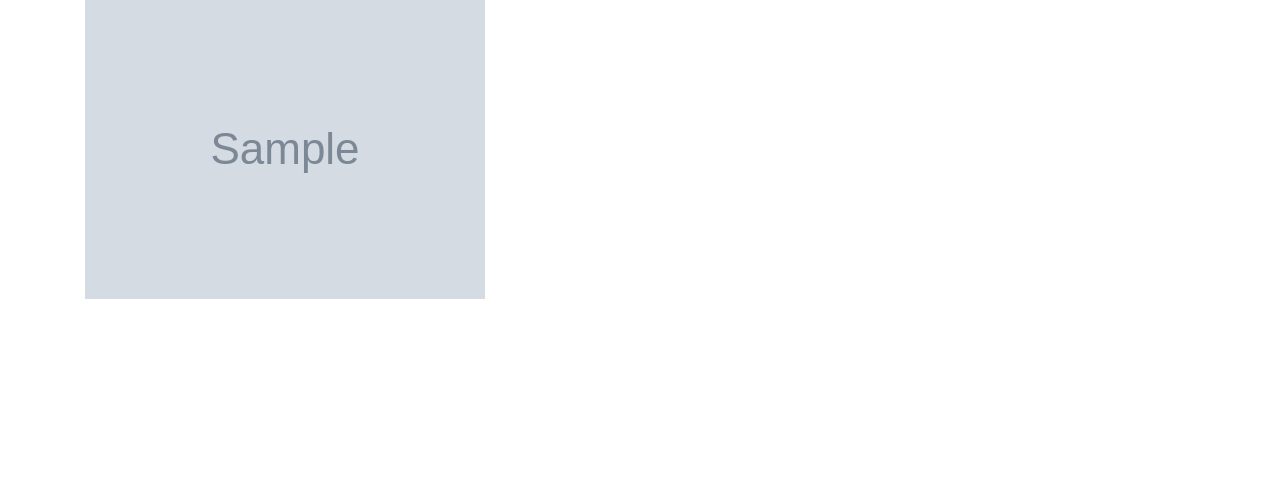
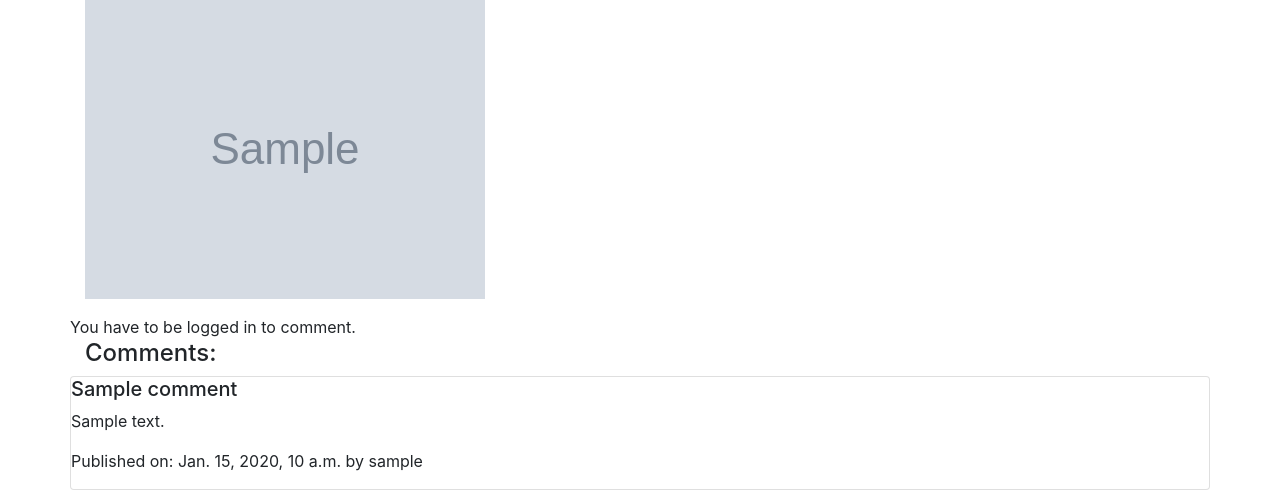
Before and after one commit to EerikSaksi/rate_my_rating, a Django app: a page that uses templates/website_details.html in a window 1280 px wide. Shown: the part 340-830 px from the top of the page. Before the commit the page ends 639 px from the top, so only its background shows below. Run offline with Django 3.2, Linux system fonts and the light colour scheme; tables that the repository leaves empty hold one stand-in row (values such as "Sample post"); grey boxes marked "Sample" are stand-in pictures; some libraries are stand-ins or nearby versions.

Commit message:
comments on website detail page

```diff
--- a/templates/website_details.html
+++ b/templates/website_details.html
@@ -28,10 +28,10 @@
             <h3>Average rating<h3>
             <h4>{{ website.average_rating }}/5</h4>
 
-            {% if form %}
+            {% if rating_form %}
             <form method="post">
                 {% csrf_token %}
-                {{ form|crispy }}
+                {{ rating_form|crispy }}
                 <button class="btn btn-primary" type="submit">Rate</button>
             </form>
             {% else %}
@@ -52,4 +52,29 @@
             {% endif %}
         </div>
     </div>
+    <div class="row">
+        {% if comment_form %}
+        <h4>Post comment:</h4>
+        <form method="post">
+            {% csrf_token %}
+            {{ comment_form|crispy }}
+            <button class="btn btn-primary" type="submit">Post comment</button>
+        </form>
+        {% else %}
+        <div>You have to be logged in to comment.</div>
+        {% endif %}
+    </div>
+
+    {% if comments %}
+    <h4>Comments:</h4>
+    {% for comment in comments %}
+        <div class="card row">
+            <h5>{{ comment.title }}</h5>
+            <p>{{ comment.text }}</p>
+            <p>Published on: {{ comment.published }} by {{ comment.user }}</p>
+        </div>
+    {% endfor %}
+    {% else %}
+        <h4>No comments so far. Be the first one!</h4>
+    {% endif %}
 {% endblock %}
--- a/webapp/views.py
+++ b/webapp/views.py
@@ -1,5 +1,5 @@
 from django.shortcuts import render, redirect, get_object_or_404
-from webapp.models import RatingWebsite, Rating
+from webapp.models import RatingWebsite, Rating, Comment
 from webapp.forms import UserForm, UserProfileForm, WebsiteForm, RatingForm, CommentForm, UserEditForm
 from datetime import datetime
 from django.contrib.auth import authenticate, login, logout
@@ -250,6 +250,7 @@ def show_websites(request):
 def website_detail(request, website_slug):
     website = RatingWebsite.objects.get(slug=website_slug)
     ratings = Rating.objects.filter(website=website).order_by('-published')[:5]
+    comments = Comment.objects.filter(website=website).order_by('-published')
 
     logged_in = request.user.is_authenticated
 
@@ -261,9 +262,9 @@ def website_detail(request, website_slug):
             current_rating = None
 
     if request.method == 'POST' and logged_in:
-        form = RatingForm(request.POST, instance=current_rating)
-        if form.is_valid():
-            rating = form.save(commit=False)
+        rating_form = RatingForm(request.POST, instance=current_rating)
+        if rating_form.is_valid():
+            rating = rating_form.save(commit=False)
             rating.user = request.user
             rating.website = website
 
@@ -274,12 +275,28 @@ def website_detail(request, website_slug):
                 messages.error(request, 'You cannot rate your own website.')
 
             return redirect('website_detail', website_slug)
+
+        comment_form = CommentForm(request.POST)
+        if comment_form.is_valid():
+            comment = comment_form.save(commit=False)
+            comment.user = request.user
+            comment.website = website
+
+            comment.save()
+            messages.success(request, 'Comment saved.')
+            return redirect('website_detail', website_slug)
     elif logged_in:
-        form = RatingForm(instance=current_rating)
+        rating_form = RatingForm(instance=current_rating)
+        comment_form = CommentForm()
     else:
-        form = None
+        rating_form = None
+        comment_form = None
 
-    return render(request, 'website_details.html', {'website': website, 'ratings': ratings, 'form': form})
+    # load comments for the website
+
+
+    return render(request, 'website_details.html', {'website': website, 'ratings': ratings, 'comments': comments,
+                                                    'rating_form': rating_form, 'comment_form': comment_form})
 
 @login_required
 def website_edit(request, website_slug):
```
